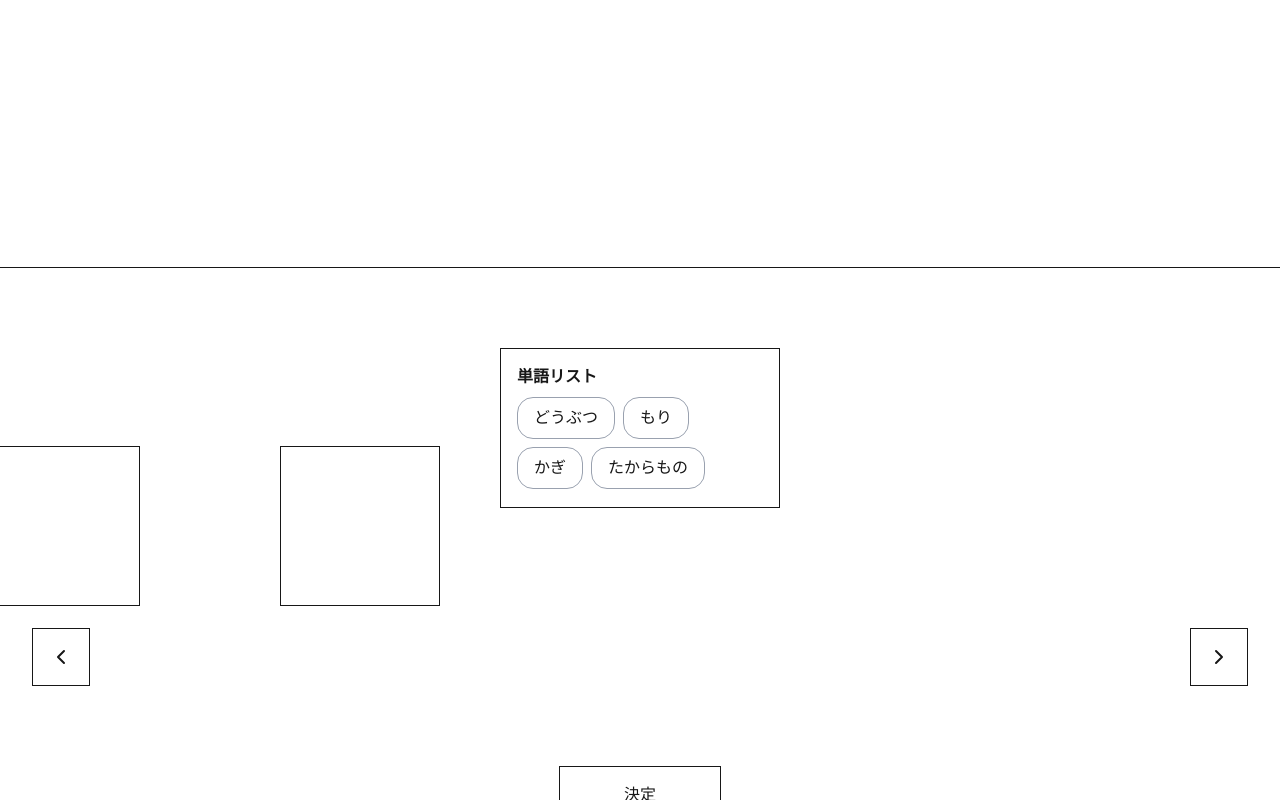
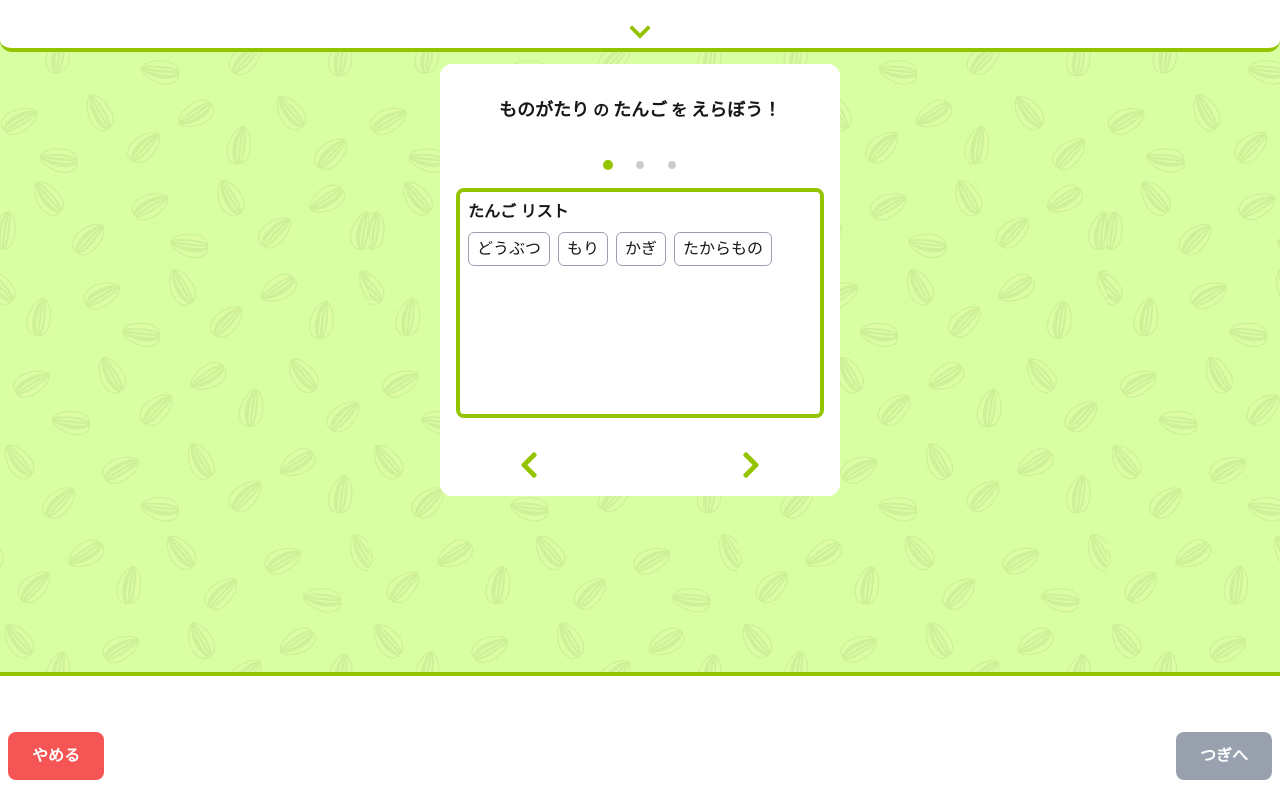
Before and after one commit to temp-sotsusei/temp-sotusei-FE, a Next.js app: page /story/word-list/select in a window 1280 px wide. Built offline with nearby package versions, Linux system fonts and the light colour scheme.

Commit message:
design: WordList2のデザインを修正しました

```diff
--- a/app/story/word-list/select/page.tsx
+++ b/app/story/word-list/select/page.tsx
@@ -1,4 +1,4 @@
-import WordListSelect2 from "@/layout/WordListSelect2";
+import StoryCreator from "@/layout/StoryCreator";
 import { FC } from "react";
 
 const Page: FC = () => {
@@ -9,7 +9,7 @@
     ["ふね", "そら", "ともだち", "ぼうけん"],
   ];
 
-  return <WordListSelect2 nestedWordList={nestedWordList} />;
+  return <StoryCreator wordsList={nestedWordList} />;
 };
 
 export default Page;
--- a/components/WordLIst2/index.tsx
+++ b/components/WordLIst2/index.tsx
@@ -6,12 +6,12 @@
 
 const WordList2: FC<Props> = ({ wordList }) => {
   return (
-    <div className="border mx-auto w-70 h-40 p-4 mt-20 bg-white">
-      <p className="font-bold">単語リスト</p>
+    <div className="aspect-[4/2.5] w-full p-2 border-4 border-[#93C400] bg-white rounded-lg">
+      <p className="font-bold">たんご リスト</p>
       <div className="flex flex-wrap mt-2 gap-2">
         {wordList.map((word, index) => (
           <p
-            className="border border-gray-400 rounded-2xl px-4 py-2 truncate"
+            className="border border-gray-400 rounded-md px-2 py-1 truncate"
             key={index}
           >
             {word}
```
